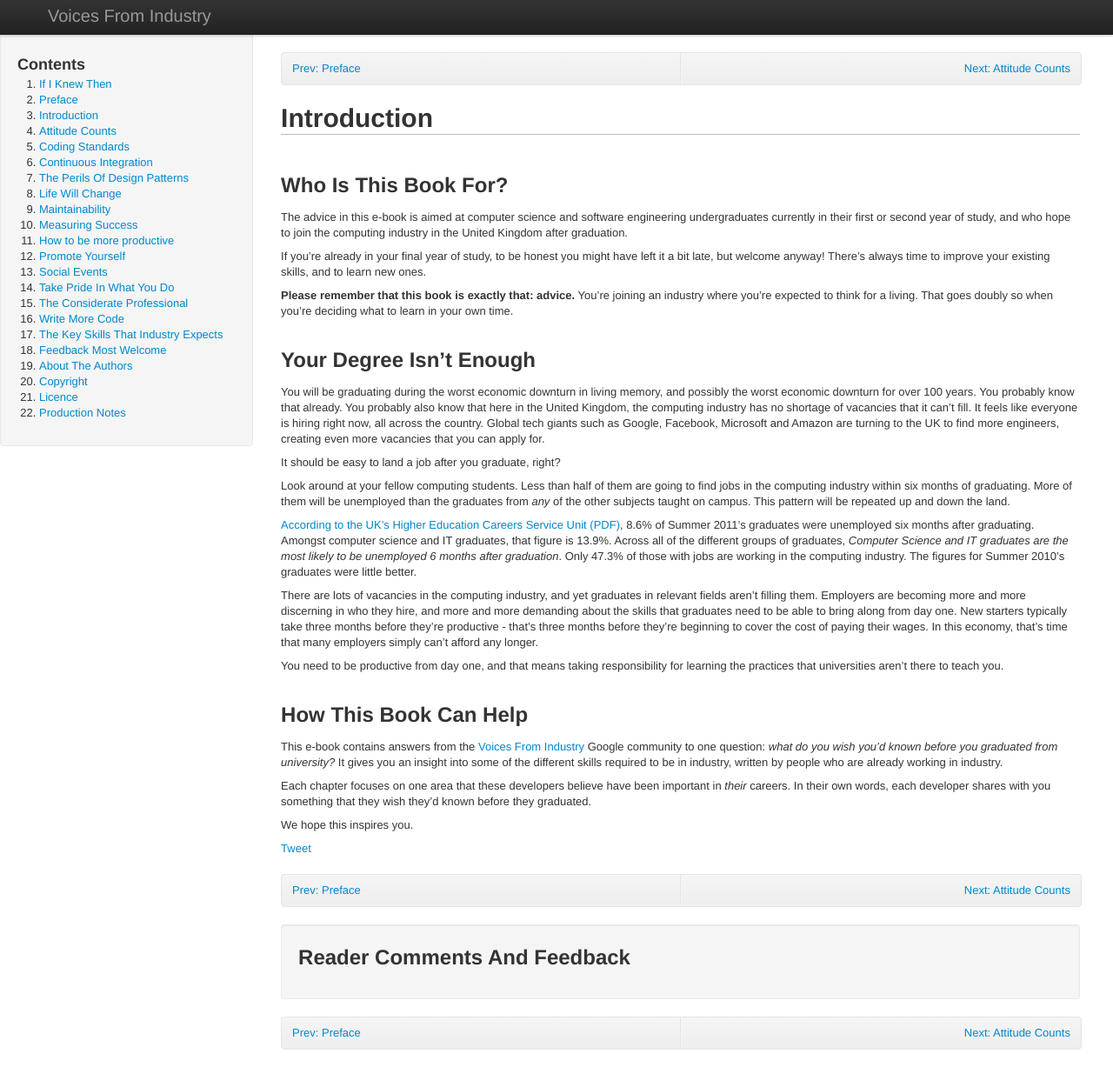
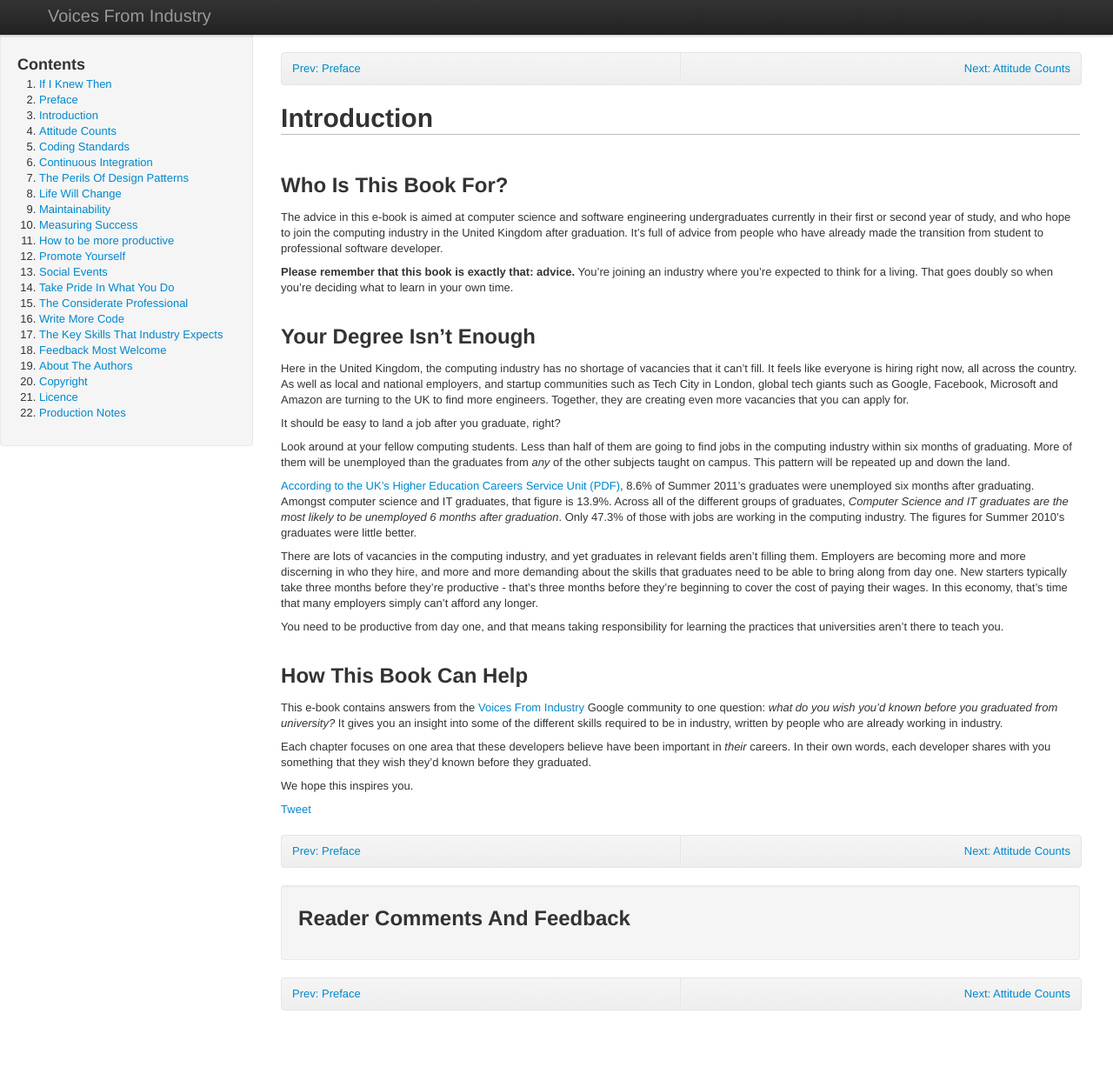
Before and after one commit to stuartherbert/if-i-knew-then, a Jekyll site: the page built from introduction.md, in a window 1280 px wide and 1227 px high. Shown: the whole window at 87% size. Built offline with Jekyll 4.4.1, drawn with Linux system fonts in a browser that asks for light colours; comment, search, counter and statistics services are not loaded.

Commit message:
1st edit of the Introduction

```diff
--- a/introduction.md
+++ b/introduction.md
@@ -9,15 +9,13 @@ next: '<a href="attitude-counts.html">Next: Attitude Counts</a>'
 
 ## Who Is This Book For?
 
-The advice in this e-book is aimed at computer science and software engineering undergraduates currently in their first or second year of study, and who hope to join the computing industry in the United Kingdom after graduation.
-
-If you're already in your final year of study, to be honest you might have left it a bit late, but welcome anyway!  There's always time to improve your existing skills, and to learn new ones.
+The advice in this e-book is aimed at computer science and software engineering undergraduates currently in their first or second year of study, and who hope to join the computing industry in the United Kingdom after graduation.  It's full of advice from people who have already made the transition from student to professional software developer.
 
 __Please remember that this book is exactly that: advice.__ You’re joining an industry where you’re expected to think for a living. That goes doubly so when you’re deciding what to learn in your own time.
 
 ## Your Degree Isn't Enough
 
-You will be graduating during the worst economic downturn in living memory, and possibly the worst economic downturn for over 100 years. You probably know that already. You probably also know that here in the United Kingdom, the computing industry has no shortage of vacancies that it can’t fill. It feels like everyone is hiring right now, all across the country. Global tech giants such as Google, Facebook, Microsoft and Amazon are turning to the UK to find more engineers, creating even more vacancies that you can apply for.
+Here in the United Kingdom, the computing industry has no shortage of vacancies that it can’t fill. It feels like everyone is hiring right now, all across the country. As well as local and national employers, and startup communities such as Tech City in London, global tech giants such as Google, Facebook, Microsoft and Amazon are turning to the UK to find more engineers. Together, they are creating even more vacancies that you can apply for.
 
 It should be easy to land a job after you graduate, right?
 
```
